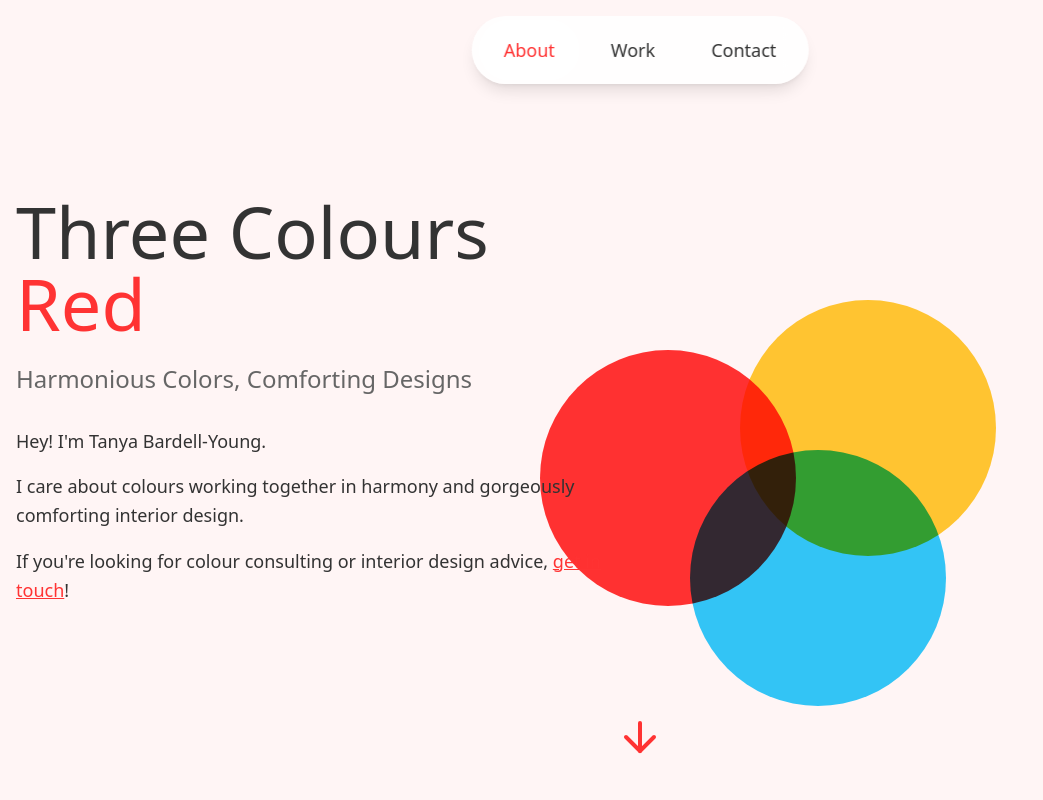
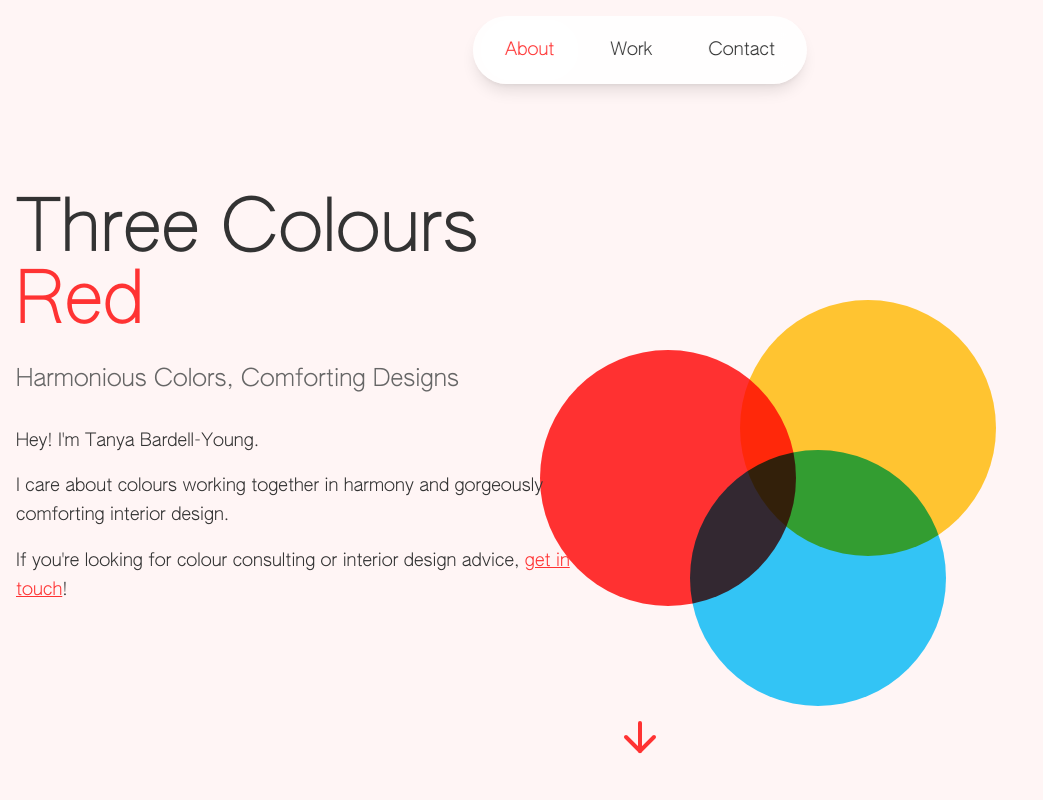
Before and after one commit to maxwellyoung/tanya, a Next.js app: page / in a window 1280 px wide. Shown: the top 800 px of the page, without its empty margins (0-1043 px from the left). Built offline with nearby package versions, Linux system fonts and the light colour scheme.

Commit message:
font change

```diff
--- a/src/app/globals.css
+++ b/src/app/globals.css
@@ -67,3 +67,8 @@
     @apply bg-background text-foreground;
   }
 }
+
+@font-face {
+  font-family: "Authentic-Sans";
+  src: url("/authentic-sans-60.otf") format("opentype");
+}
--- a/tailwind.config.ts
+++ b/tailwind.config.ts
@@ -1,13 +1,13 @@
-import type { Config } from "tailwindcss"
+import type { Config } from "tailwindcss";
 
 const config = {
   darkMode: ["class"],
   content: [
-    './pages/**/*.{ts,tsx}',
-    './components/**/*.{ts,tsx}',
-    './app/**/*.{ts,tsx}',
-    './src/**/*.{ts,tsx}',
-	],
+    "./pages/**/*.{ts,tsx}",
+    "./components/**/*.{ts,tsx}",
+    "./app/**/*.{ts,tsx}",
+    "./src/**/*.{ts,tsx}",
+  ],
   prefix: "",
   theme: {
     container: {
@@ -18,6 +18,9 @@ const config = {
       },
     },
     extend: {
+      fontFamily: {
+        sans: ["Authentic-Sans", "sans-serif"],
+      },
       colors: {
         border: "hsl(var(--border))",
         input: "hsl(var(--input))",
@@ -75,6 +78,6 @@ const config = {
     },
   },
   plugins: [require("tailwindcss-animate")],
-} satisfies Config
+} satisfies Config;
 
-export default config
+export default config;
```
Also changed, not shown: public/authentic-sans-60.otf (added). Lines whose indentation alone changed are shown as unchanged.
